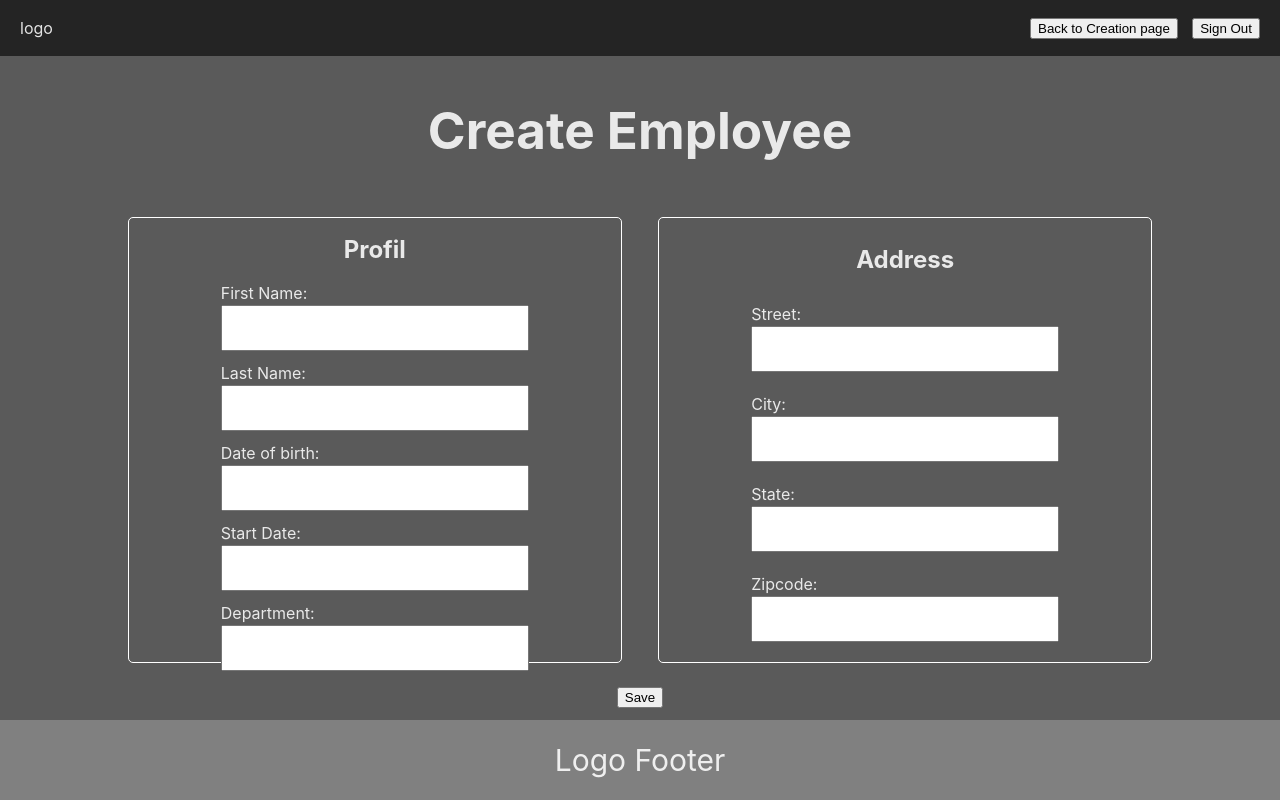
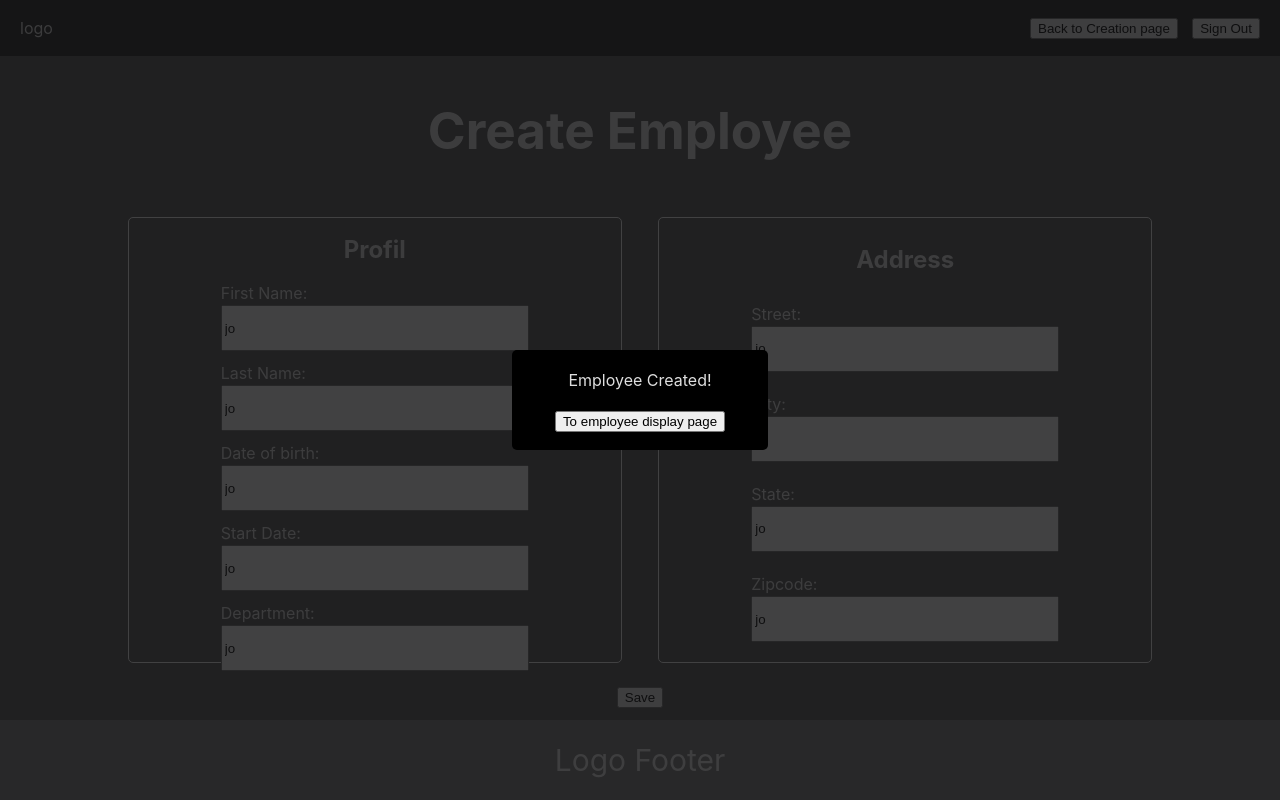
Before and after one commit to JorisMLN/JorisMonleon_14_30122022, a React (Vite) app in the folder HRnet/: page / in a window 1280 px wide. Both pictures are taken after a click on the button "Save". Built offline with nearby package versions, Linux system fonts and the light colour scheme.

Commit message:
Add modal method v1

```diff
--- a/HRnet/src/features/creation/Creation.tsx
+++ b/HRnet/src/features/creation/Creation.tsx
@@ -53,27 +53,27 @@ const Creation : React.FC = () => {
 
           <div>
             <label>First Name: </label><br/>
-            <input ref={firstNameRef} type="text" name="name" id="name" required></input>
+            <input ref={firstNameRef} type="text" value="jo" name="name" id="name" required></input>
           </div>
 
            <div>
             <label>Last Name: </label><br/>
-            <input ref={lastNameRef} type="text" name="name" id="name" required></input>
+            <input ref={lastNameRef} type="text" value="jo" name="name" id="name" required></input>
           </div>
 
           <div>
             <label>Date of birth: </label><br/>
-            <input ref={birthRef} type="text" name="name" id="name" required></input>
+            <input ref={birthRef} type="text" value="jo" name="name" id="name" required></input>
           </div>
 
           <div>
             <label>Start Date: </label><br/>
-            <input ref={startDateRef} type="text" name="name" id="name" required></input>
+            <input ref={startDateRef} type="text" value="jo" name="name" id="name" required></input>
           </div>
 
           <div>
             <label>Department: </label><br/>
-            <input ref={departmentRef} type="text" name="name" id="name" required></input>
+            <input ref={departmentRef} type="text" value="jo" name="name" id="name" required></input>
           </div>
         </div>
 
@@ -82,29 +82,29 @@ const Creation : React.FC = () => {
 
           <div>
             <label>Street: </label><br/>
-            <input ref={streetRef} type="text" name="name" id="name" required></input>
+            <input ref={streetRef} type="text" value="jo" name="name" id="name" required></input>
           </div>
 
           <div>
             <label>City: </label><br/>
-            <input ref={cityRef} type="text" name="name" id="name" required></input>
+            <input ref={cityRef} type="text" value="jo" name="name" id="name" required></input>
           </div>
 
           <div>
             <label>State: </label><br/>
-            <input ref={stateRef} type="text" name="name" id="name" required></input>
+            <input ref={stateRef} type="text" value="jo" name="name" id="name" required></input>
           </div>
 
           <div>
             <label>Zipcode: </label><br/>
-            <input ref={zipRef} type="text" name="name" id="name" required></input>
+            <input ref={zipRef} type="text" value="jo" name="name" id="name" required></input>
           </div>
         </div>
       </form>
 
       <button onClick={() => save()}> Save </button>
 
-      {openModal ===  true ? <ModalManager /> : null}
+      <ModalManager toHandle={openModal} />
     </div>
   )
 }
--- /dev/null
+++ b/HRnet/src/features/creation/modalManager.scss
@@ -0,0 +1,31 @@
+.modalManager{
+  position: fixed;
+  z-index: 1;
+  left: 0;
+  top: 0;
+  height: 100%;
+  width: 100%;
+  overflow: auto;
+  background-color: rgba(18, 18, 19, 0.8);
+
+  display: flex;
+  flex-direction: column;
+  justify-content: space-around;
+  align-items: center;
+
+  &__bloc{
+    background-color: black;
+    border-radius: 5px;
+    width: 20%;
+    height: 100px;
+
+    display: flex;
+    flex-direction: column;
+    justify-content: space-evenly;
+    align-items: center;
+
+    p{
+      margin: 0px;
+    }
+  }
+}
--- a/HRnet/src/features/creation/modalManager.tsx
+++ b/HRnet/src/features/creation/modalManager.tsx
@@ -1,11 +1,28 @@
-import React from 'react';
+import React, { useState } from 'react';
+import { useNavigate } from 'react-router-dom';
+import './modalManager.scss';
 
-const ModalManager : React.FC = () => {
+const ModalManager = ({toHandle} : any) => {
+  const navigate = useNavigate();
+
+  const toDisplay = () => {
+    navigate('/display');
+  }
 
   return (
-    <div className='modalManager'>
-      <div> Modal </div>
-    </div>
+    <>
+      {
+        toHandle ===  true ?
+        <div className='modalManager'>
+          <div className='modalManager__bloc'>
+            <p>Employee Created!</p>
+            <button onClick={() => toDisplay()}> To employee display page</button>
+          </div>
+        </div>
+        :
+        'test'
+      }
+    </>
   )
 }
 
--- a/HRnet/src/features/display/Display.tsx
+++ b/HRnet/src/features/display/Display.tsx
@@ -4,7 +4,7 @@ const Display : React.FC = () => {
 
   return (
     <>
-      Creation
+      Display
     </>
   )
 }
```
